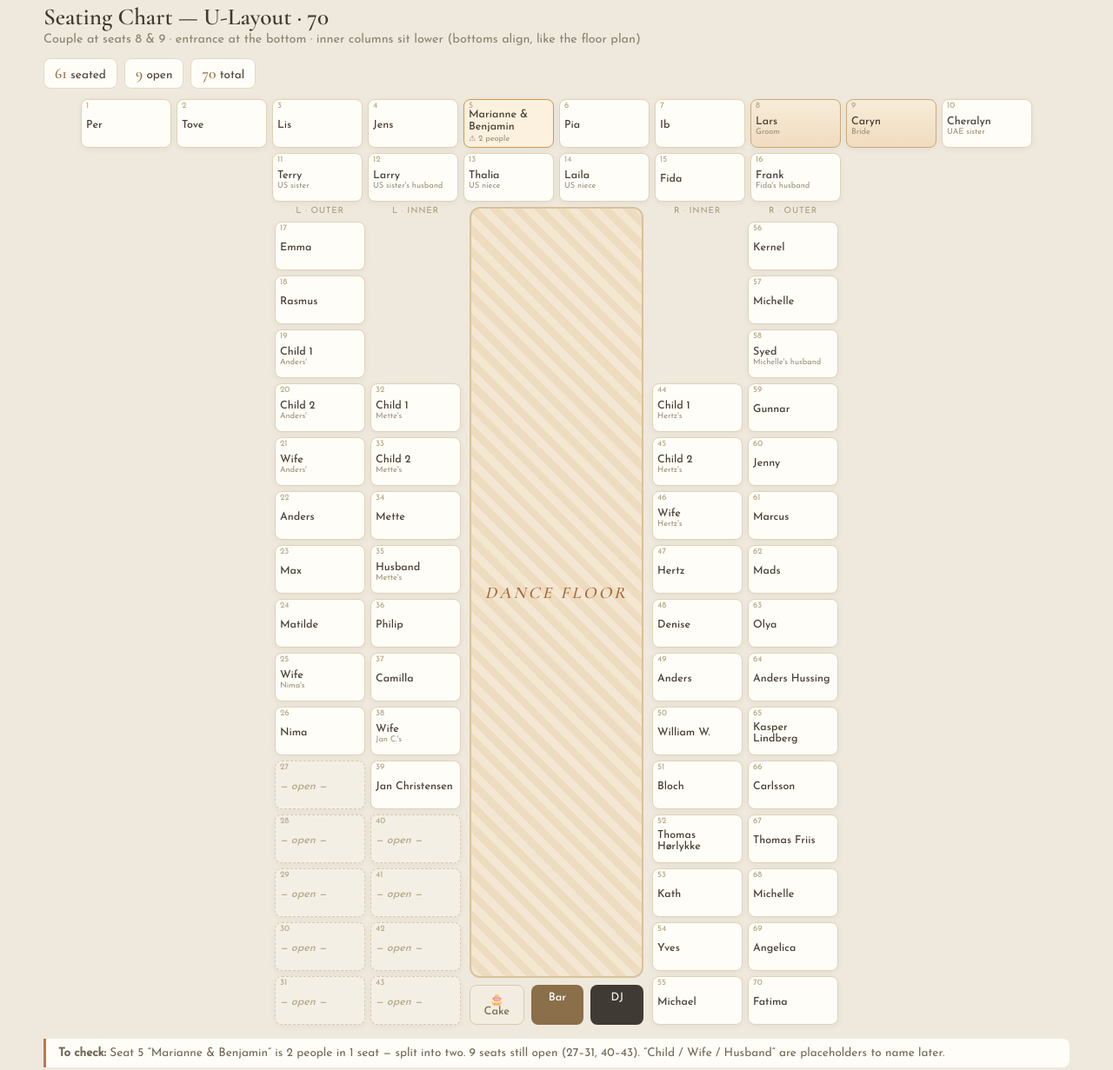
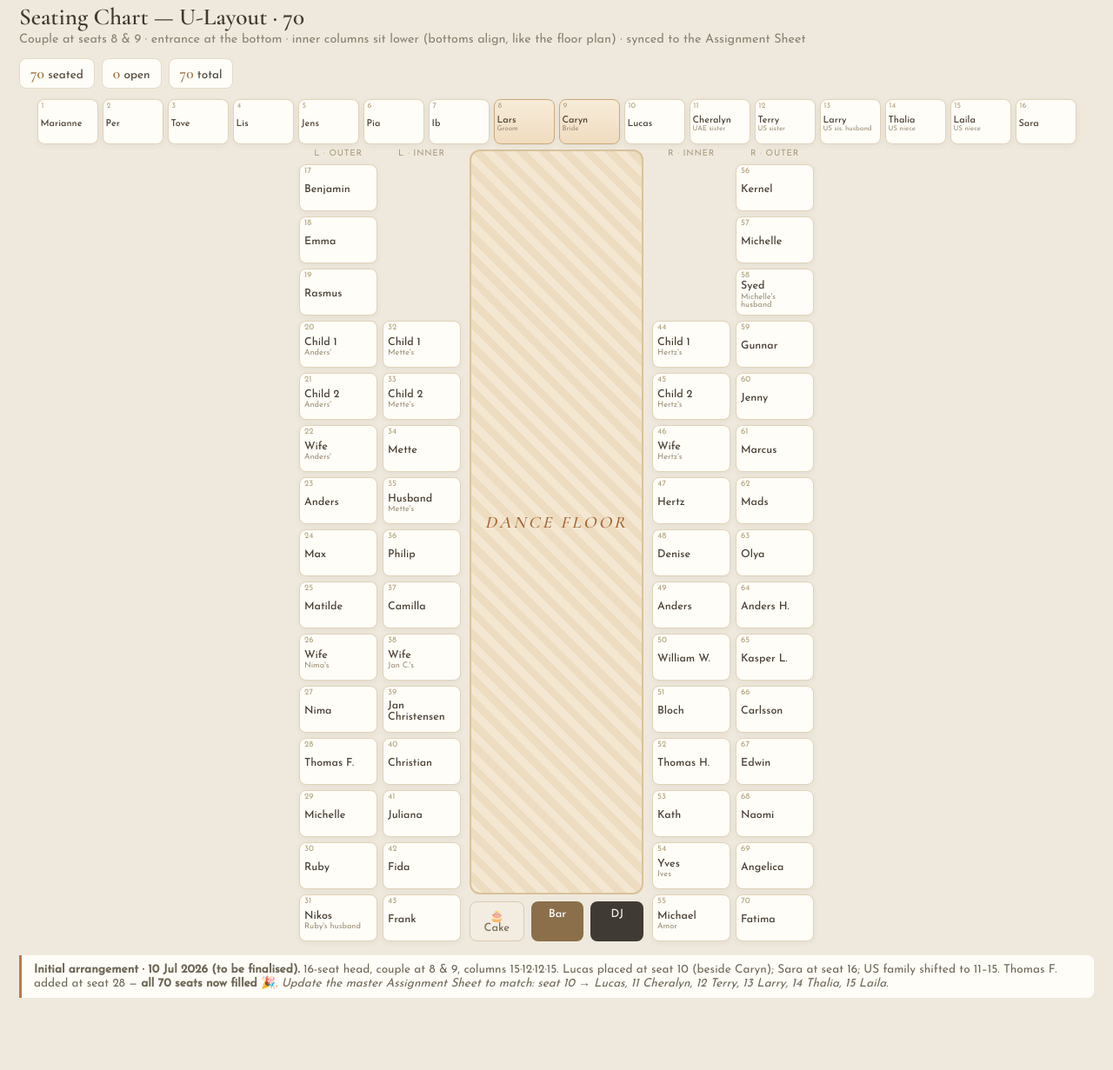
Before and after one commit to caryn-pids/wedding-ceremony-plan, a plain HTML site: page seating-chart.html in a window 1280 px wide. Shown: the part 19-1250 px from the top of the page at 87% size. After the commit the page ends 1189 px from the top, so only its background shows below. Drawn offline with nearby package versions, Linux system fonts and the light colour scheme.

Commit message:
Update seating chart to final U-layout (70/70, couple 8&9, Lucas/Sara/Thomas F.)

```diff
--- a/seating-chart.html
+++ b/seating-chart.html
@@ -3,12 +3,12 @@
 <link href="https://fonts.googleapis.com/css2?family=Cormorant+Garamond:wght@500;600&family=Josefin+Sans:wght@300;400;500&display=swap" rel="stylesheet">
 <style>
  body{margin:0;background:#efe9dd;font-family:'Josefin Sans',sans-serif;color:#4a4034}
- .wrap{max-width:1180px;margin:0 auto;padding:22px}
+ .wrap{max-width:1240px;margin:0 auto;padding:22px}
  h1{font-family:'Cormorant Garamond',serif;font-weight:600;font-size:1.7rem;margin:0 0 2px;color:#3f3a30}
  .sub{color:#8a8170;font-size:.9rem;margin-bottom:14px}
  .stat{display:inline-block;background:#fffdf8;border:1px solid #e4d9c6;border-radius:8px;padding:6px 12px;margin:0 8px 12px 0;font-size:.85rem}
  .stat b{color:#9d7444;font-family:'Cormorant Garamond',serif;font-size:1.1rem}
- .head{display:flex;justify-content:center;gap:6px;flex-wrap:wrap;margin-bottom:6px}
+ .head{display:flex;justify-content:center;gap:5px;flex-wrap:nowrap;margin-bottom:6px}
  .body{display:flex;justify-content:center;gap:10px;align-items:stretch}
  .arm{display:flex;gap:6px;align-items:stretch}
  .colw{display:flex;flex-direction:column;gap:6px}
@@ -21,7 +21,12 @@
  .svc div{flex:1;text-align:center;border-radius:8px;padding:8px;font-size:.8rem;font-weight:500}
  .cake{background:#f3ece0;border:1px solid #d8c9b0;color:#7a6f5c}
  .bar{background:#8a6f4a;color:#fff} .dj{background:#3f3a33;color:#f3efe6}
- .seat{width:92px;min-height:46px;background:#fffdf8;border:1px solid #e0d2b8;border-radius:8px;padding:4px 5px;position:relative;display:flex;flex-direction:column;justify-content:center;box-shadow:0 2px 6px rgba(74,64,52,.06)}
+ .seat{width:78px;min-height:44px;background:#fffdf8;border:1px solid #e0d2b8;border-radius:8px;padding:4px 5px;position:relative;display:flex;flex-direction:column;justify-content:center;box-shadow:0 2px 6px rgba(74,64,52,.06)}
+ /* head = top bar of the U: narrower boxes so all 16 sit on one line */
+ .head .seat{width:62px;min-height:42px;padding:4px 3px;flex:0 0 62px}
+ .head .seat .nm{font-size:.68rem;margin-top:5px}
+ .head .seat .rk{font-size:.5rem}
+ .head .seat .num{font-size:.55rem;left:4px}
  .seat .num{position:absolute;top:2px;left:5px;font-size:.6rem;color:#b6a987;font-weight:500}
  .seat .nm{font-size:.78rem;font-weight:500;line-height:1.05;margin-top:6px}
  .seat .rk{font-size:.58rem;color:#9a8e76}
@@ -32,87 +37,87 @@
  .note{background:#fffdf8;border-left:3px solid #bf7849;border-radius:0 8px 8px 0;padding:10px 14px;margin-top:16px;font-size:.85rem;color:#6f6857}
 </style></head><body><div class="wrap">
 <h1>Seating Chart — U-Layout · 70</h1>
-<div class="sub">Couple at seats 8 &amp; 9 · entrance at the bottom · inner columns sit lower (bottoms align, like the floor plan)</div>
-<div><span class="stat"><b>61</b> seated</span><span class="stat"><b>9</b> open</span><span class="stat"><b>70</b> total</span></div>
-<div class="head"><div class="seat   "><span class="num">1</span><span class="nm">Per</span></div>
-<div class="seat   "><span class="num">2</span><span class="nm">Tove</span></div>
-<div class="seat   "><span class="num">3</span><span class="nm">Lis</span></div>
-<div class="seat   "><span class="num">4</span><span class="nm">Jens</span></div>
-<div class="seat   warn"><span class="num">5</span><span class="nm">Marianne & Benjamin</span><span class="rk">⚠ 2 people</span></div>
-<div class="seat   "><span class="num">6</span><span class="nm">Pia</span></div>
-<div class="seat   "><span class="num">7</span><span class="nm">Ib</span></div>
-<div class="seat  couple "><span class="num">8</span><span class="nm">Lars</span><span class="rk">Groom</span></div>
-<div class="seat  couple "><span class="num">9</span><span class="nm">Caryn</span><span class="rk">Bride</span></div>
-<div class="seat   "><span class="num">10</span><span class="nm">Cheralyn</span><span class="rk">UAE sister</span></div>
-<div class="seat   "><span class="num">11</span><span class="nm">Terry</span><span class="rk">US sister</span></div>
-<div class="seat   "><span class="num">12</span><span class="nm">Larry</span><span class="rk">US sister's husband</span></div>
-<div class="seat   "><span class="num">13</span><span class="nm">Thalia</span><span class="rk">US niece</span></div>
-<div class="seat   "><span class="num">14</span><span class="nm">Laila</span><span class="rk">US niece</span></div>
-<div class="seat   "><span class="num">15</span><span class="nm">Fida</span></div>
-<div class="seat   "><span class="num">16</span><span class="nm">Frank</span><span class="rk">Fida's husband</span></div></div>
+<div class="sub">Couple at seats 8 &amp; 9 · entrance at the bottom · inner columns sit lower (bottoms align, like the floor plan) · synced to the Assignment Sheet</div>
+<div><span class="stat"><b>70</b> seated</span><span class="stat"><b>0</b> open</span><span class="stat"><b>70</b> total</span></div>
+<div class="head"><div class="seat"><span class="num">1</span><span class="nm">Marianne</span></div>
+<div class="seat"><span class="num">2</span><span class="nm">Per</span></div>
+<div class="seat"><span class="num">3</span><span class="nm">Tove</span></div>
+<div class="seat"><span class="num">4</span><span class="nm">Lis</span></div>
+<div class="seat"><span class="num">5</span><span class="nm">Jens</span></div>
+<div class="seat"><span class="num">6</span><span class="nm">Pia</span></div>
+<div class="seat"><span class="num">7</span><span class="nm">Ib</span></div>
+<div class="seat couple"><span class="num">8</span><span class="nm">Lars</span><span class="rk">Groom</span></div>
+<div class="seat couple"><span class="num">9</span><span class="nm">Caryn</span><span class="rk">Bride</span></div>
+<div class="seat"><span class="num">10</span><span class="nm">Lucas</span></div>
+<div class="seat"><span class="num">11</span><span class="nm">Cheralyn</span><span class="rk">UAE sister</span></div>
+<div class="seat"><span class="num">12</span><span class="nm">Terry</span><span class="rk">US sister</span></div>
+<div class="seat"><span class="num">13</span><span class="nm">Larry</span><span class="rk">US sis. husband</span></div>
+<div class="seat"><span class="num">14</span><span class="nm">Thalia</span><span class="rk">US niece</span></div>
+<div class="seat"><span class="num">15</span><span class="nm">Laila</span><span class="rk">US niece</span></div>
+<div class="seat"><span class="num">16</span><span class="nm">Sara</span></div></div>
 <div class="body">
   <div class="arm">
-    <div class="colw"><div class="lbl">L · outer</div><div class="seats"><div class="seat   "><span class="num">17</span><span class="nm">Emma</span></div>
-<div class="seat   "><span class="num">18</span><span class="nm">Rasmus</span></div>
-<div class="seat   "><span class="num">19</span><span class="nm">Child 1</span><span class="rk">Anders'</span></div>
-<div class="seat   "><span class="num">20</span><span class="nm">Child 2</span><span class="rk">Anders'</span></div>
-<div class="seat   "><span class="num">21</span><span class="nm">Wife</span><span class="rk">Anders'</span></div>
-<div class="seat   "><span class="num">22</span><span class="nm">Anders</span></div>
-<div class="seat   "><span class="num">23</span><span class="nm">Max</span></div>
-<div class="seat   "><span class="num">24</span><span class="nm">Matilde</span></div>
-<div class="seat   "><span class="num">25</span><span class="nm">Wife</span><span class="rk">Nima's</span></div>
-<div class="seat   "><span class="num">26</span><span class="nm">Nima</span></div>
-<div class="seat open  "><span class="num">27</span><span class="nm">— open —</span></div>
-<div class="seat open  "><span class="num">28</span><span class="nm">— open —</span></div>
-<div class="seat open  "><span class="num">29</span><span class="nm">— open —</span></div>
-<div class="seat open  "><span class="num">30</span><span class="nm">— open —</span></div>
-<div class="seat open  "><span class="num">31</span><span class="nm">— open —</span></div></div></div>
-    <div class="colw btm"><div class="lbl">L · inner</div><div class="seats"><div class="seat   "><span class="num">32</span><span class="nm">Child 1</span><span class="rk">Mette's</span></div>
-<div class="seat   "><span class="num">33</span><span class="nm">Child 2</span><span class="rk">Mette's</span></div>
-<div class="seat   "><span class="num">34</span><span class="nm">Mette</span></div>
-<div class="seat   "><span class="num">35</span><span class="nm">Husband</span><span class="rk">Mette's</span></div>
-<div class="seat   "><span class="num">36</span><span class="nm">Philip</span></div>
-<div class="seat   "><span class="num">37</span><span class="nm">Camilla</span></div>
-<div class="seat   "><span class="num">38</span><span class="nm">Wife</span><span class="rk">Jan C.'s</span></div>
-<div class="seat   "><span class="num">39</span><span class="nm">Jan Christensen</span></div>
-<div class="seat open  "><span class="num">40</span><span class="nm">— open —</span></div>
-<div class="seat open  "><span class="num">41</span><span class="nm">— open —</span></div>
-<div class="seat open  "><span class="num">42</span><span class="nm">— open —</span></div>
-<div class="seat open  "><span class="num">43</span><span class="nm">— open —</span></div></div></div>
+    <div class="colw"><div class="lbl">L · outer</div><div class="seats"><div class="seat"><span class="num">17</span><span class="nm">Benjamin</span></div>
+<div class="seat"><span class="num">18</span><span class="nm">Emma</span></div>
+<div class="seat"><span class="num">19</span><span class="nm">Rasmus</span></div>
+<div class="seat"><span class="num">20</span><span class="nm">Child 1</span><span class="rk">Anders'</span></div>
+<div class="seat"><span class="num">21</span><span class="nm">Child 2</span><span class="rk">Anders'</span></div>
+<div class="seat"><span class="num">22</span><span class="nm">Wife</span><span class="rk">Anders'</span></div>
+<div class="seat"><span class="num">23</span><span class="nm">Anders</span></div>
+<div class="seat"><span class="num">24</span><span class="nm">Max</span></div>
+<div class="seat"><span class="num">25</span><span class="nm">Matilde</span></div>
+<div class="seat"><span class="num">26</span><span class="nm">Wife</span><span class="rk">Nima's</span></div>
+<div class="seat"><span class="num">27</span><span class="nm">Nima</span></div>
+<div class="seat"><span class="num">28</span><span class="nm">Thomas F.</span></div>
+<div class="seat"><span class="num">29</span><span class="nm">Michelle</span></div>
+<div class="seat"><span class="num">30</span><span class="nm">Ruby</span></div>
+<div class="seat"><span class="num">31</span><span class="nm">Nikos</span><span class="rk">Ruby's husband</span></div></div></div>
+    <div class="colw btm"><div class="lbl">L · inner</div><div class="seats"><div class="seat"><span class="num">32</span><span class="nm">Child 1</span><span class="rk">Mette's</span></div>
+<div class="seat"><span class="num">33</span><span class="nm">Child 2</span><span class="rk">Mette's</span></div>
+<div class="seat"><span class="num">34</span><span class="nm">Mette</span></div>
+<div class="seat"><span class="num">35</span><span class="nm">Husband</span><span class="rk">Mette's</span></div>
+<div class="seat"><span class="num">36</span><span class="nm">Philip</span></div>
+<div class="seat"><span class="num">37</span><span class="nm">Camilla</span></div>
+<div class="seat"><span class="num">38</span><span class="nm">Wife</span><span class="rk">Jan C.'s</span></div>
+<div class="seat"><span class="num">39</span><span class="nm">Jan Christensen</span></div>
+<div class="seat"><span class="num">40</span><span class="nm">Christian</span></div>
+<div class="seat"><span class="num">41</span><span class="nm">Juliana</span></div>
+<div class="seat"><span class="num">42</span><span class="nm">Fida</span></div>
+<div class="seat"><span class="num">43</span><span class="nm">Frank</span></div></div></div>
   </div>
   <div class="center">
     <div class="floor">DANCE&nbsp;FLOOR</div>
     <div class="svc"><div class="cake">🎂 Cake</div><div class="bar">Bar</div><div class="dj">DJ</div></div>
   </div>
   <div class="arm">
-    <div class="colw btm"><div class="lbl">R · inner</div><div class="seats"><div class="seat   "><span class="num">44</span><span class="nm">Child 1</span><span class="rk">Hertz's</span></div>
-<div class="seat   "><span class="num">45</span><span class="nm">Child 2</span><span class="rk">Hertz's</span></div>
-<div class="seat   "><span class="num">46</span><span class="nm">Wife</span><span class="rk">Hertz's</span></div>
-<div class="seat   "><span class="num">47</span><span class="nm">Hertz</span></div>
-<div class="seat   "><span class="num">48</span><span class="nm">Denise</span></div>
-<div class="seat   "><span class="num">49</span><span class="nm">Anders</span></div>
-<div class="seat   "><span class="num">50</span><span class="nm">William W.</span></div>
-<div class="seat   "><span class="num">51</span><span class="nm">Bloch</span></div>
-<div class="seat   "><span class="num">52</span><span class="nm">Thomas Hørlykke</span></div>
-<div class="seat   "><span class="num">53</span><span class="nm">Kath</span></div>
-<div class="seat   "><span class="num">54</span><span class="nm">Yves</span></div>
-<div class="seat   "><span class="num">55</span><span class="nm">Michael</span></div></div></div>
-    <div class="colw"><div class="lbl">R · outer</div><div class="seats"><div class="seat   "><span class="num">56</span><span class="nm">Kernel</span></div>
-<div class="seat   "><span class="num">57</span><span class="nm">Michelle</span></div>
-<div class="seat   "><span class="num">58</span><span class="nm">Syed</span><span class="rk">Michelle's husband</span></div>
-<div class="seat   "><span class="num">59</span><span class="nm">Gunnar</span></div>
-<div class="seat   "><span class="num">60</span><span class="nm">Jenny</span></div>
-<div class="seat   "><span class="num">61</span><span class="nm">Marcus</span></div>
-<div class="seat   "><span class="num">62</span><span class="nm">Mads</span></div>
-<div class="seat   "><span class="num">63</span><span class="nm">Olya</span></div>
-<div class="seat   "><span class="num">64</span><span class="nm">Anders Hussing</span></div>
-<div class="seat   "><span class="num">65</span><span class="nm">Kasper Lindberg</span></div>
-<div class="seat   "><span class="num">66</span><span class="nm">Carlsson</span></div>
-<div class="seat   "><span class="num">67</span><span class="nm">Thomas Friis</span></div>
-<div class="seat   "><span class="num">68</span><span class="nm">Michelle</span></div>
-<div class="seat   "><span class="num">69</span><span class="nm">Angelica</span></div>
-<div class="seat   "><span class="num">70</span><span class="nm">Fatima</span></div></div></div>
+    <div class="colw btm"><div class="lbl">R · inner</div><div class="seats"><div class="seat"><span class="num">44</span><span class="nm">Child 1</span><span class="rk">Hertz's</span></div>
+<div class="seat"><span class="num">45</span><span class="nm">Child 2</span><span class="rk">Hertz's</span></div>
+<div class="seat"><span class="num">46</span><span class="nm">Wife</span><span class="rk">Hertz's</span></div>
+<div class="seat"><span class="num">47</span><span class="nm">Hertz</span></div>
+<div class="seat"><span class="num">48</span><span class="nm">Denise</span></div>
+<div class="seat"><span class="num">49</span><span class="nm">Anders</span></div>
+<div class="seat"><span class="num">50</span><span class="nm">William W.</span></div>
+<div class="seat"><span class="num">51</span><span class="nm">Bloch</span></div>
+<div class="seat"><span class="num">52</span><span class="nm">Thomas H.</span></div>
+<div class="seat"><span class="num">53</span><span class="nm">Kath</span></div>
+<div class="seat"><span class="num">54</span><span class="nm">Yves</span><span class="rk">Ives</span></div>
+<div class="seat"><span class="num">55</span><span class="nm">Michael</span><span class="rk">Amor</span></div></div></div>
+    <div class="colw"><div class="lbl">R · outer</div><div class="seats"><div class="seat"><span class="num">56</span><span class="nm">Kernel</span></div>
+<div class="seat"><span class="num">57</span><span class="nm">Michelle</span></div>
+<div class="seat"><span class="num">58</span><span class="nm">Syed</span><span class="rk">Michelle's husband</span></div>
+<div class="seat"><span class="num">59</span><span class="nm">Gunnar</span></div>
+<div class="seat"><span class="num">60</span><span class="nm">Jenny</span></div>
+<div class="seat"><span class="num">61</span><span class="nm">Marcus</span></div>
+<div class="seat"><span class="num">62</span><span class="nm">Mads</span></div>
+<div class="seat"><span class="num">63</span><span class="nm">Olya</span></div>
+<div class="seat"><span class="num">64</span><span class="nm">Anders H.</span></div>
+<div class="seat"><span class="num">65</span><span class="nm">Kasper L.</span></div>
+<div class="seat"><span class="num">66</span><span class="nm">Carlsson</span></div>
+<div class="seat"><span class="num">67</span><span class="nm">Edwin</span></div>
+<div class="seat"><span class="num">68</span><span class="nm">Naomi</span></div>
+<div class="seat"><span class="num">69</span><span class="nm">Angelica</span></div>
+<div class="seat"><span class="num">70</span><span class="nm">Fatima</span></div></div></div>
   </div>
 </div>
-<div class="note"><b>To check:</b> Seat 5 “Marianne &amp; Benjamin” is 2 people in 1 seat — split into two. 9 seats still open (27–31, 40–43). “Child / Wife / Husband” are placeholders to name later.</div>
+<div class="note"><b>Initial arrangement · 10 Jul 2026 (to be finalised).</b> 16-seat head, couple at 8 &amp; 9, columns 15·12·12·15. Lucas placed at seat 10 (beside Caryn); Sara at seat 16; US family shifted to 11–15. Thomas F. added at seat 28 — <b>all 70 seats now filled 🎉</b>. <i>Update the master Assignment Sheet to match: seat 10 → Lucas, 11 Cheralyn, 12 Terry, 13 Larry, 14 Thalia, 15 Laila.</i></div>
 </div></body></html>
```
